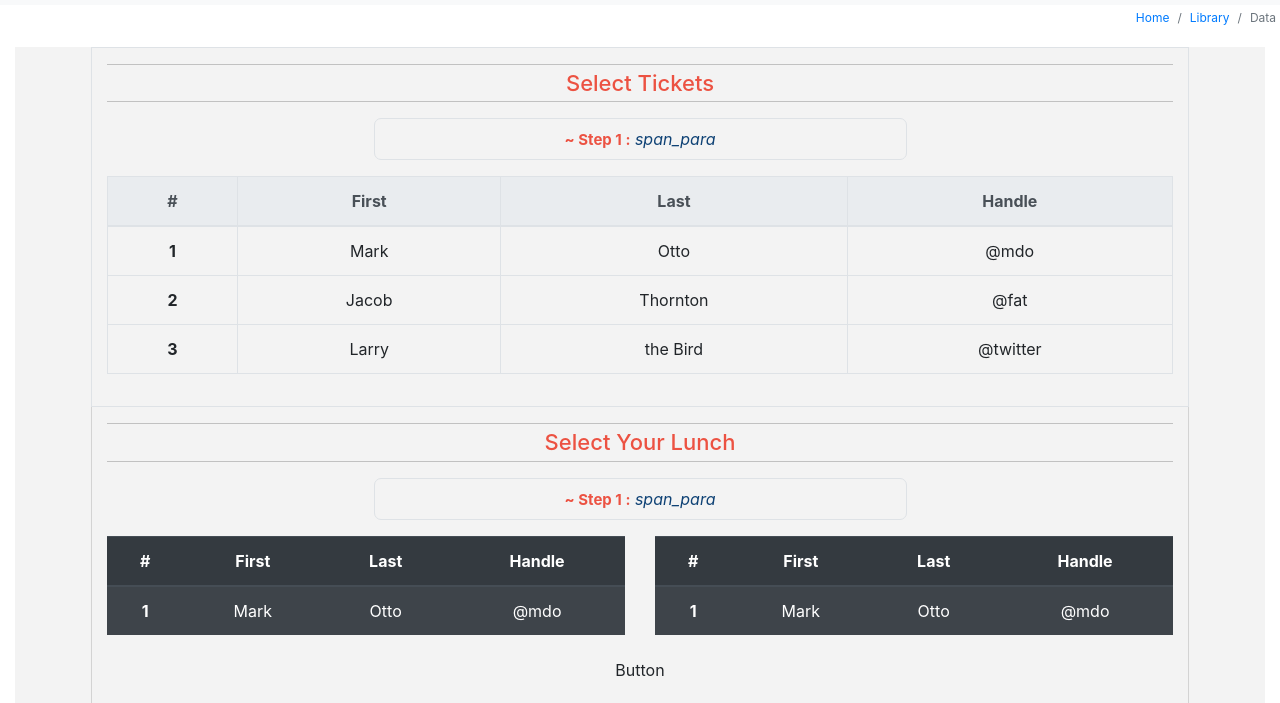
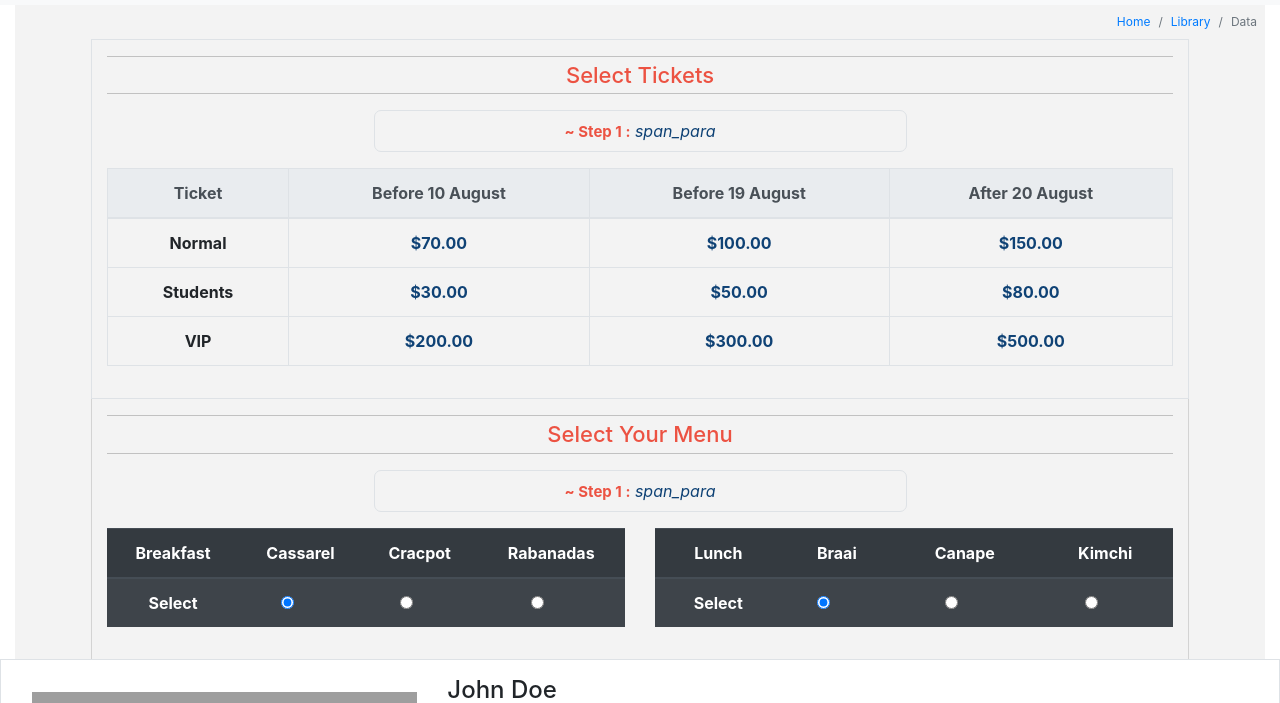
Before and after one commit to BigWizzo/html-css-capstone, a plain HTML site: page tickets.html in a window 1280 px wide. Shown: the part 97-800 px from the top of the page. Drawn offline with nearby package versions, Linux system fonts and the light colour scheme; grey boxes are pictures that could not be loaded.

Commit message:
add more styling the tickets page

```diff
--- a/tickets.html
+++ b/tickets.html
@@ -1,15 +1,24 @@
 <!DOCTYPE html>
 <html lang="en">
-
   <head>
     <!-- Required meta tags -->
     <meta charset="utf-8" />
-    <meta name="viewport" content="width=device-width, initial-scale=1, shrink-to-fit=no" />
-    <script src="https://kit.fontawesome.com/c7d73dbfbb.js" crossorigin="anonymous"></script>
+    <meta
+      name="viewport"
+      content="width=device-width, initial-scale=1, shrink-to-fit=no"
+    />
+    <script
+      src="https://kit.fontawesome.com/c7d73dbfbb.js"
+      crossorigin="anonymous"
+    ></script>
 
     <!-- Bootstrap CSS -->
-    <link rel="stylesheet" href="https://stackpath.bootstrapcdn.com/bootstrap/4.5.2/css/bootstrap.min.css"
-        integrity="sha384-JcKb8q3iqJ61gNV9KGb8thSsNjpSL0n8PARn9HuZOnIxN0hoP+VmmDGMN5t9UJ0Z" crossorigin="anonymous" />
+    <link
+      rel="stylesheet"
+      href="https://stackpath.bootstrapcdn.com/bootstrap/4.5.2/css/bootstrap.min.css"
+      integrity="sha384-JcKb8q3iqJ61gNV9KGb8thSsNjpSL0n8PARn9HuZOnIxN0hoP+VmmDGMN5t9UJ0Z"
+      crossorigin="anonymous"
+    />
     <link rel="stylesheet" href="./css/style.css" />
     <title>HTML and CSS Capstone</title>
   </head>
@@ -17,16 +26,24 @@
   <body>
     <header class="nav-wraper">
       <nav class="top-nav d-none d-md-block">
-            <div class="nav-top justify-content-end navbar navbar-expand-sm bg-dark navbar-dark p-0">
+        <div
+          class="nav-top justify-content-end navbar navbar-expand-sm bg-dark navbar-dark p-0"
+        >
           <ul class="navbar-nav pr-5 font-13">
             <li class="nav-item">
-                        <a class="nav-link" href="#"><i class="fab fa-facebook-f gray-clr"></i></a>
+              <a class="nav-link" href="#"
+                ><i class="fab fa-facebook-f gray-clr"></i
+              ></a>
             </li>
             <li class="nav-item">
-                        <a class="nav-link" href="#"><i class="fab fa-twitter gray-clr"></i></a>
+              <a class="nav-link" href="#"
+                ><i class="fab fa-twitter gray-clr"></i
+              ></a>
             </li>
             <li class="nav-item">
-                        <a class="nav-link" href="#"><i class="fab fa-github-square gray-clr"></i></a>
+              <a class="nav-link" href="#"
+                ><i class="fab fa-github-square gray-clr"></i
+              ></a>
             </li>
             <li class="nav-item">
               <a class="nav-link gray-clr" href="#">English</a>
@@ -34,17 +51,27 @@
           </ul>
         </div>
       </nav>
-        <nav class="main-nav sticky-top navbar navbar-expand-md justify-content-md-around bg-light navbar-light">
+      <nav
+        class="main-nav navbar navbar-expand-md justify-content-md-around bg-light navbar-light sticky-top"
+      >
         <!-- Brand/logo -->
         <a class="navbar-brand pl-5 font-weight-bolder red-clr logo-a" href="#">
           <!-- My-Logo -->
           <img src="./images/logo-nav.png" alt="logo" class="logo-nav h-100" />
         </a>
         <!-- Toggler/collapsibe Button -->
-            <button class="navbar-toggler" type="button" data-toggle="collapse" data-target="#collapsibleNavbar">
+        <button
+          class="navbar-toggler"
+          type="button"
+          data-toggle="collapse"
+          data-target="#collapsibleNavbar"
+        >
           <span class="navbar-toggler-icon"></span>
         </button>
-            <div class="row justify-content-end collapse navbar-collapse" id="collapsibleNavbar">
+        <div
+          class="row justify-content-end collapse navbar-collapse"
+          id="collapsibleNavbar"
+        >
           <!-- Links -->
           <ul class="navbar-nav pr-5">
             <li class="nav-item">
@@ -59,21 +86,27 @@
           </ul>
         </div>
       </nav>
-        <nav aria-label="breadcrumb">
-            <ol class="breadcrumb p-1 font-12 bg-white justify-content-end">
+    </header>
+    <main class="main-section container-fluid text-center">
+      <div aria-label="breadcrumb">
+        <ol
+          class="breadcrumb p-2 m-0 rounded-0 font-12 lt-gray-bg justify-content-end"
+        >
           <li class="breadcrumb-item"><a href="#">Home</a></li>
           <li class="breadcrumb-item"><a href="#">Library</a></li>
           <li class="breadcrumb-item active" aria-current="page">Data</li>
         </ol>
-        </nav>
-    </header>
-    <main class="main-section container-fluid text-center">
+      </div>
       <div class="tickets-wrap lt-gray-bg container-fluid">
-            <div class="ticket section-div lt-gray-bg bd-section py-3 mx-auto w-90 border container-fluid">
+        <div
+          class="ticket section-div lt-gray-bg bd-section py-3 mx-auto w-90 border container-fluid"
+        >
           <h2 class="topic-h2">Select Tickets</h2>
           <div class="step-wrap my-3">
             <div class="step-div py-2 w-50 mx-auto border sp-img">
-                        <span class="step red-clr font-15 font-weight-bold">~ Step 1 :</span>
+              <span class="step red-clr font-15 font-weight-bold"
+                >~ Step 1 :</span
+              >
               <span class="span-para lt-blue-clr font-italic">span_para</span>
             </div>
           </div>
@@ -81,30 +114,30 @@
             <table class="table table-bordered">
               <thead class="thead-light">
                 <tr>
-                                <th scope="col">#</th>
-                                <th scope="col">First</th>
-                                <th scope="col">Last</th>
-                                <th scope="col">Handle</th>
+                  <th scope="col">Ticket</th>
+                  <th scope="col">Before 10 August</th>
+                  <th scope="col">Before 19 August</th>
+                  <th scope="col">After 20 August</th>
                 </tr>
               </thead>
               <tbody>
                 <tr>
-                                <th scope="row">1</th>
-                                <td>Mark</td>
-                                <td>Otto</td>
-                                <td>@mdo</td>
+                  <th scope="row">Normal</th>
+                  <td class="lt-blue-clr font-weight-bold">$70.00</td>
+                  <td class="lt-blue-clr font-weight-bold">$100.00</td>
+                  <td class="lt-blue-clr font-weight-bold">$150.00</td>
                 </tr>
                 <tr>
-                                <th scope="row">2</th>
-                                <td>Jacob</td>
-                                <td>Thornton</td>
-                                <td>@fat</td>
+                  <th scope="row">Students</th>
+                  <td class="lt-blue-clr font-weight-bold">$30.00</td>
+                  <td class="lt-blue-clr font-weight-bold">$50.00</td>
+                  <td class="lt-blue-clr font-weight-bold">$80.00</td>
                 </tr>
                 <tr>
-                                <th scope="row">3</th>
-                                <td>Larry</td>
-                                <td>the Bird</td>
-                                <td>@twitter</td>
+                  <th scope="row">VIP</th>
+                  <td class="lt-blue-clr font-weight-bold">$200.00</td>
+                  <td class="lt-blue-clr font-weight-bold">$300.00</td>
+                  <td class="lt-blue-clr font-weight-bold">$500.00</td>
                 </tr>
               </tbody>
             </table>
@@ -112,11 +145,15 @@
         </div>
       </div>
       <div class="lunch-wrap lt-gray-bg container-fluid">
-            <div class="lunch section-div lt-gray-bg bd-section py-3 mx-auto w-90 container-fluid">
-                <h2 class="topic-h2">Select Your Lunch</h2>
+        <div
+          class="lunch section-div lt-gray-bg bd-section py-3 mx-auto w-90 container-fluid"
+        >
+          <h2 class="topic-h2">Select Your Menu</h2>
           <div class="step-wrap my-3">
             <div class="step-div py-2 w-50 mx-auto border sp-img">
-                        <span class="step red-clr font-15 font-weight-bold">~ Step 1 :</span>
+              <span class="step red-clr font-15 font-weight-bold"
+                >~ Step 1 :</span
+              >
               <span class="span-para lt-blue-clr font-italic">span_para</span>
             </div>
           </div>
@@ -125,18 +162,20 @@
               <table class="table table-striped table-dark">
                 <thead>
                   <tr>
-                                    <th scope="col">#</th>
-                                    <th scope="col">First</th>
-                                    <th scope="col">Last</th>
-                                    <th scope="col">Handle</th>
+                    <th scope="col">Breakfast</th>
+                    <th scope="col">Cassarel</th>
+                    <th scope="col">Cracpot</th>
+                    <th scope="col">Rabanadas</th>
                   </tr>
                 </thead>
                 <tbody>
                   <tr>
-                                    <th scope="row">1</th>
-                                    <td>Mark</td>
-                                    <td>Otto</td>
-                                    <td>@mdo</td>
+                    <th scope="row">Select</th>
+                    <td>
+                      <input class="form-check-input" type="radio" checked />
+                    </td>
+                    <td><input class="form-check-input" type="radio" /></td>
+                    <td><input class="form-check-input" type="radio" /></td>
                   </tr>
                 </tbody>
               </table>
@@ -145,32 +184,39 @@
               <table class="table table-striped table-dark">
                 <thead>
                   <tr>
-                                    <th scope="col">#</th>
-                                    <th scope="col">First</th>
-                                    <th scope="col">Last</th>
-                                    <th scope="col">Handle</th>
+                    <th scope="col">Lunch</th>
+                    <th scope="col">Braai</th>
+                    <th scope="col">Canape</th>
+                    <th scope="col">Kimchi</th>
                   </tr>
                 </thead>
                 <tbody>
                   <tr>
-                                    <th scope="row">1</th>
-                                    <td>Mark</td>
-                                    <td>Otto</td>
-                                    <td>@mdo</td>
+                    <th scope="row">Select</th>
+                    <td>
+                      <input class="form-check-input" type="radio" checked />
+                    </td>
+                    <td><input class="form-check-input" type="radio" /></td>
+                    <td><input class="form-check-input" type="radio" /></td>
                   </tr>
                 </tbody>
               </table>
             </div>
           </div>
-                <button type="button" class="btn">Button</button>
+          <button type="button" class="btn red-bg lt-gray-clr d-md-none">
+            Join the Gig
+          </button>
         </div>
       </div>
     </main>
     <footer class="footer">
       <div class="media border p-3">
         <div class="col-4 sp-img-div">
-                <img src="https://d.newsweek.com/en/full/1641325/dr-fauci.webp?" alt="John Doe"
-                    class="mr-3 mt-3 w-100" />
+          <img
+            src="https://d.newsweek.com/en/full/1641325/dr-fauci.webp?"
+            alt="John Doe"
+            class="mr-3 mt-3 w-100"
+          />
         </div>
         <div class="col-8 media-body">
           <h4>John Doe</h4>
@@ -180,15 +226,20 @@
     </footer>
     <!-- Optional JavaScript -->
     <!-- jQuery first, then Popper.js, then Bootstrap JS -->
-    <script src="https://code.jquery.com/jquery-3.5.1.slim.min.js"
-        integrity="sha384-DfXdz2htPH0lsSSs5nCTpuj/zy4C+OGpamoFVy38MVBnE+IbbVYUew+OrCXaRkfj" crossorigin="anonymous">
-    </script>
-    <script src="https://cdn.jsdelivr.net/npm/popper.js@1.16.1/dist/umd/popper.min.js"
-        integrity="sha384-9/reFTGAW83EW2RDu2S0VKaIzap3H66lZH81PoYlFhbGU+6BZp6G7niu735Sk7lN" crossorigin="anonymous">
-    </script>
-    <script src="https://stackpath.bootstrapcdn.com/bootstrap/4.5.2/js/bootstrap.min.js"
-        integrity="sha384-B4gt1jrGC7Jh4AgTPSdUtOBvfO8shuf57BaghqFfPlYxofvL8/KUEfYiJOMMV+rV" crossorigin="anonymous">
-    </script>
+    <script
+      src="https://code.jquery.com/jquery-3.5.1.slim.min.js"
+      integrity="sha384-DfXdz2htPH0lsSSs5nCTpuj/zy4C+OGpamoFVy38MVBnE+IbbVYUew+OrCXaRkfj"
+      crossorigin="anonymous"
+    ></script>
+    <script
+      src="https://cdn.jsdelivr.net/npm/popper.js@1.16.1/dist/umd/popper.min.js"
+      integrity="sha384-9/reFTGAW83EW2RDu2S0VKaIzap3H66lZH81PoYlFhbGU+6BZp6G7niu735Sk7lN"
+      crossorigin="anonymous"
+    ></script>
+    <script
+      src="https://stackpath.bootstrapcdn.com/bootstrap/4.5.2/js/bootstrap.min.js"
+      integrity="sha384-B4gt1jrGC7Jh4AgTPSdUtOBvfO8shuf57BaghqFfPlYxofvL8/KUEfYiJOMMV+rV"
+      crossorigin="anonymous"
+    ></script>
   </body>
-
 </html>
```
Lines whose indentation alone changed are shown as unchanged.
